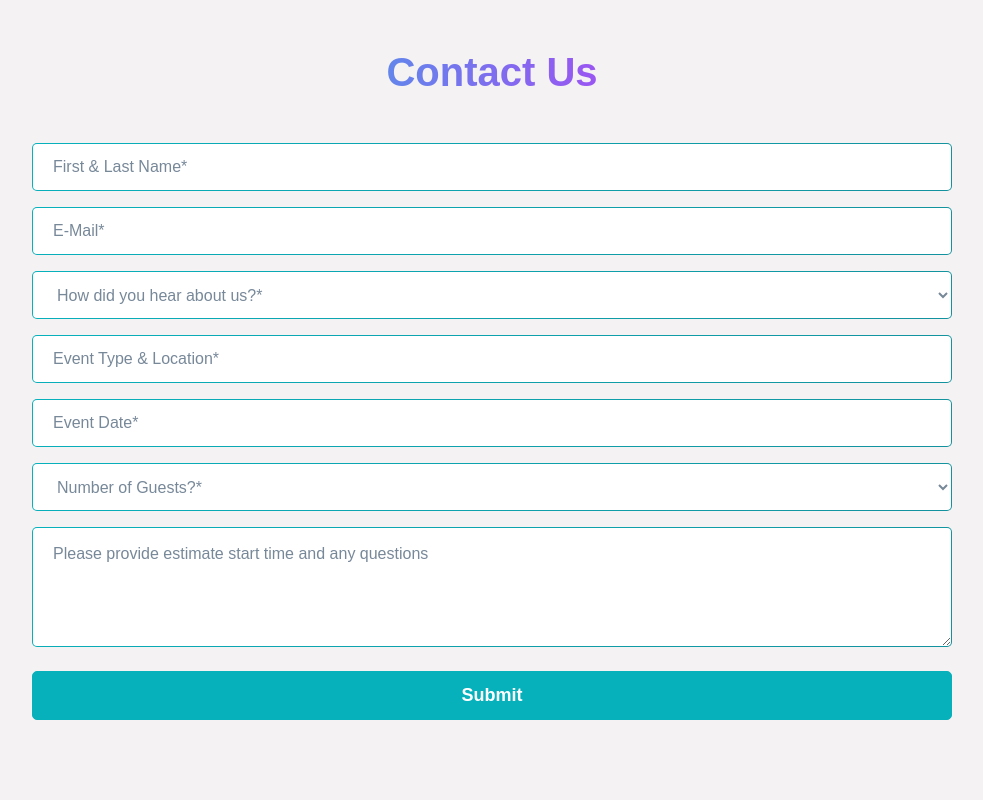
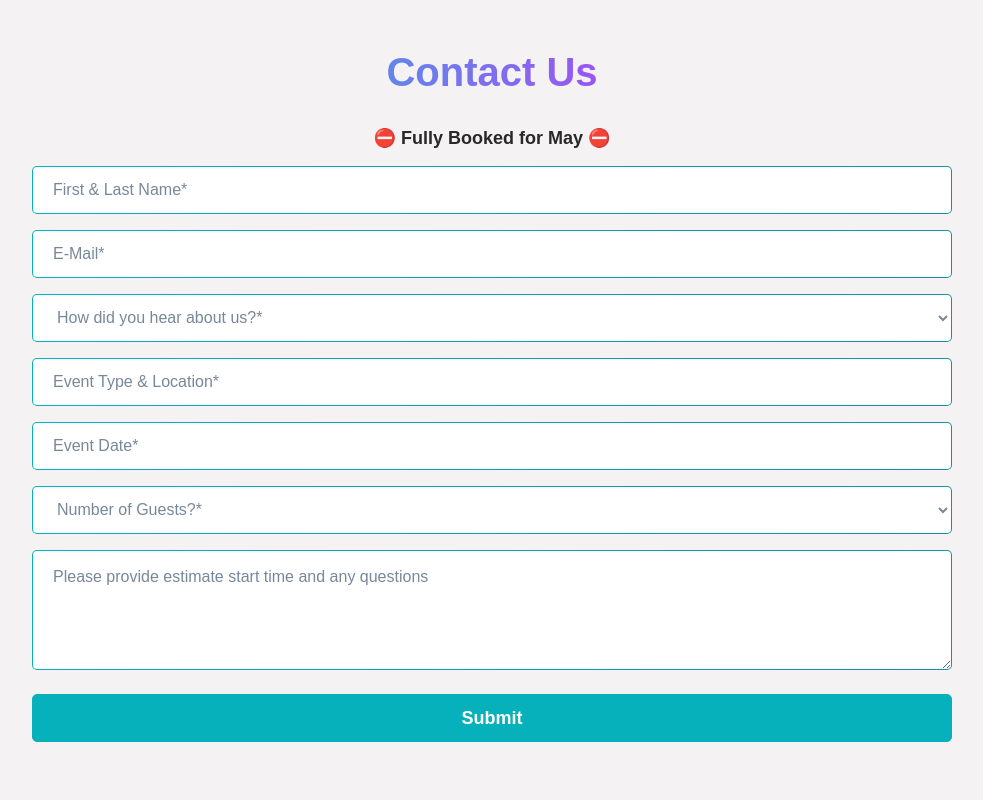
Before and after one commit to leokyeung/handsomephotobooth, a plain HTML site: page index.html in a window 1280 px wide. Shown: the part 7340-8140 px from the top of the page, without its empty margins (148-1131 px from the left). Drawn offline with nearby package versions, Linux system fonts and the light colour scheme.

Commit message:
Add files via upload

```diff
--- a/index.html
+++ b/index.html
@@ -1521,7 +1521,7 @@ connect-src 'self'
         <div class="container">
           <div class="contact-content">
             <h2 class="gradient" data-aos="fade-in">Contact Us</h2>
-            <!-- <h5>⛔️ Fully Booked for Dec 1-7,12,13,14 ⛔️</h5> -->
+            <h5>⛔️ Fully Booked for May ⛔️</h5>
             <div class="contact-us" data-aos="zoom-in">
               <div class="contact-us-form">
                 <form
```
